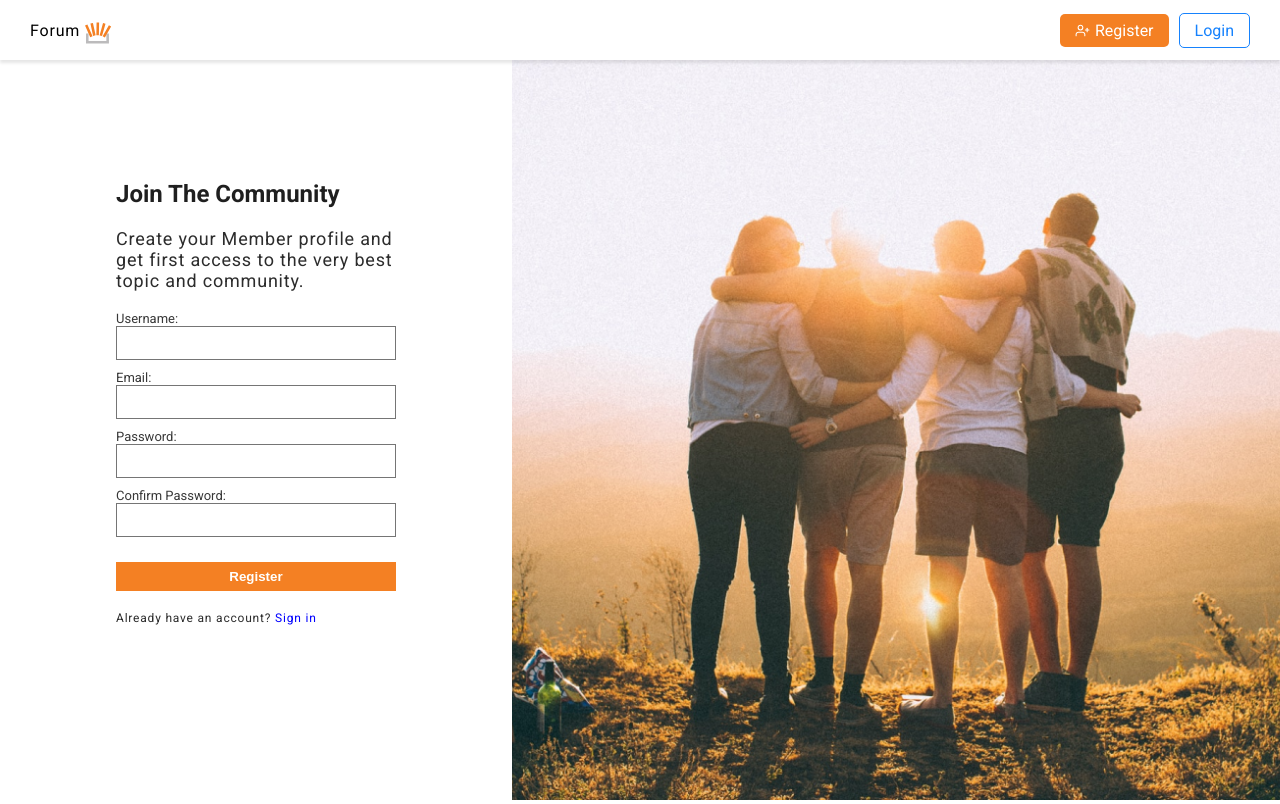
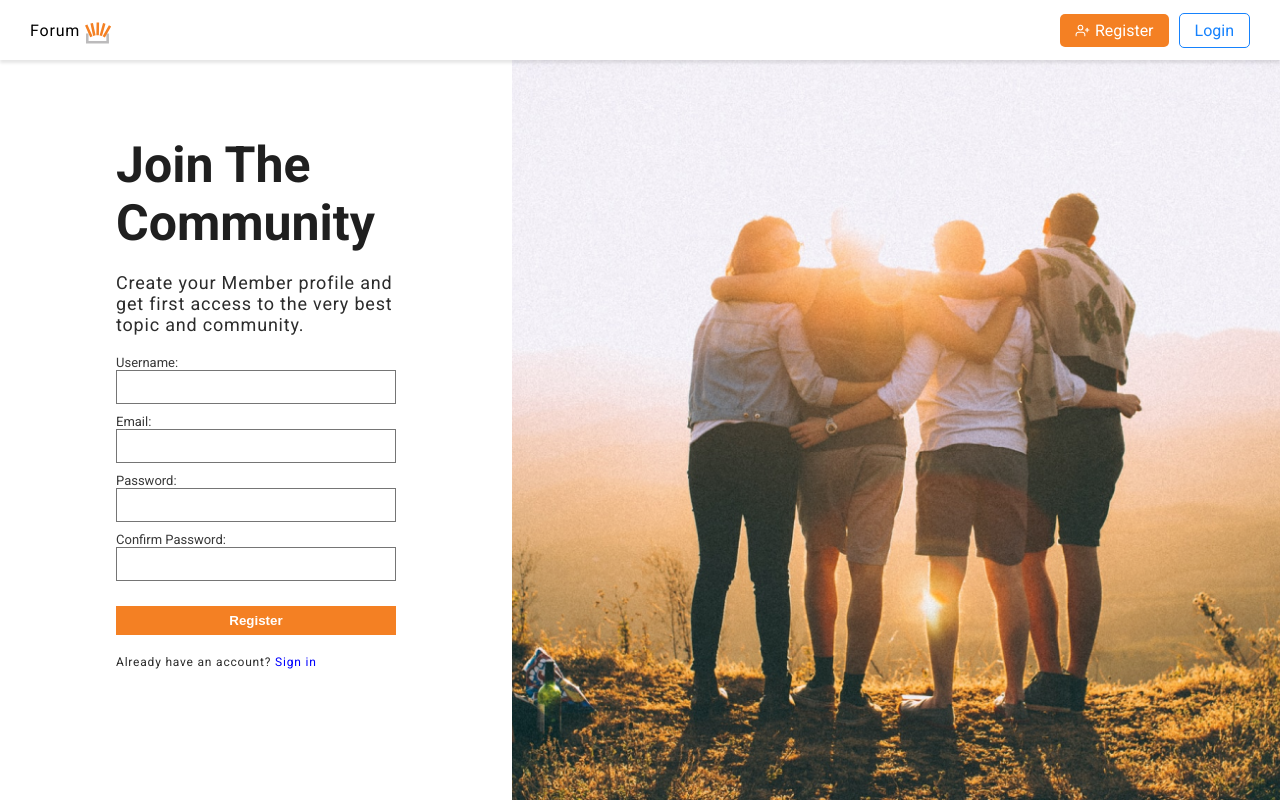
Before and after one commit to kelvintony/Forum_App, a Next.js app: page /signup in a window 1280 px wide. Built offline with nearby package versions, Linux system fonts and the light colour scheme.

Commit message:
little update

```diff
--- a/styles/Signup.module.css
+++ b/styles/Signup.module.css
@@ -19,7 +19,7 @@
 }
 
 .container_a > h3 {
-	font-size: 24px;
+	font-size: 50px;
 	font-weight: 900px;
 	color: rgb(31, 31, 31);
 	margin-bottom: 10px;
```
